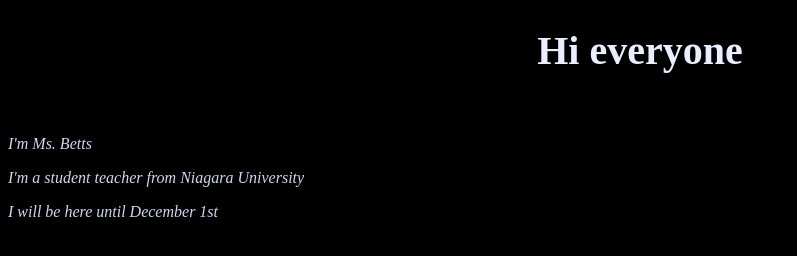
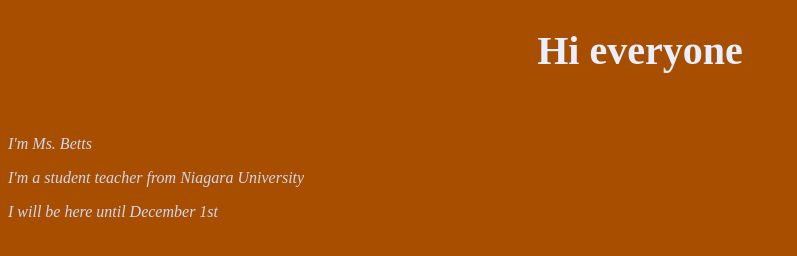
Before and after one commit to Nemily342/Nemily342.github.io, a plain HTML site: page index.html in a window 1280 px wide. Shown: the whole page, without its empty margins (0-797 px from the left). Drawn offline with Linux system fonts and the light colour scheme.

Commit message:
Update style.css

```diff
--- a/style.css
+++ b/style.css
@@ -1,5 +1,5 @@
 body {
-  background-color: black;
+  background-color: #A84E00;
 }
 
 h1{
```
